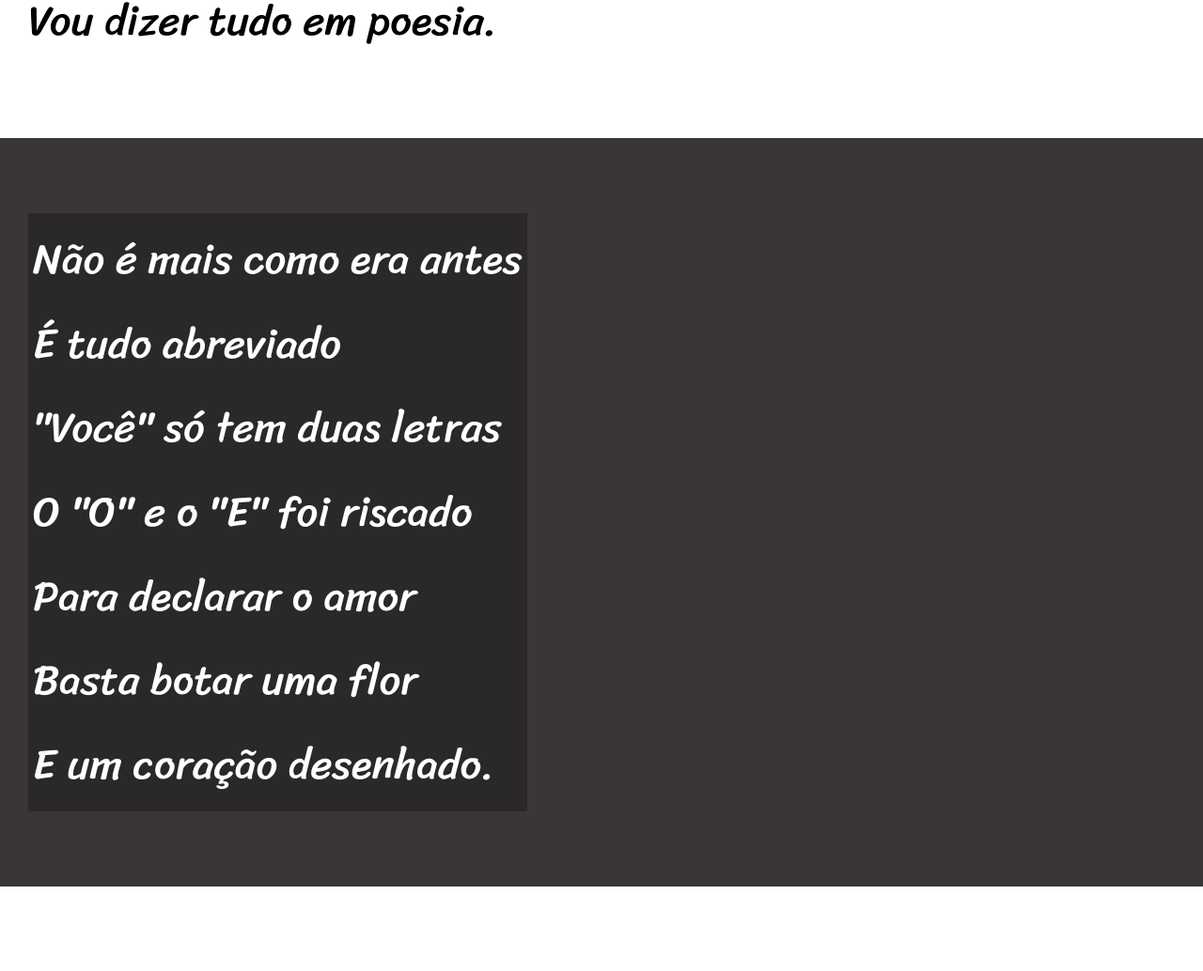
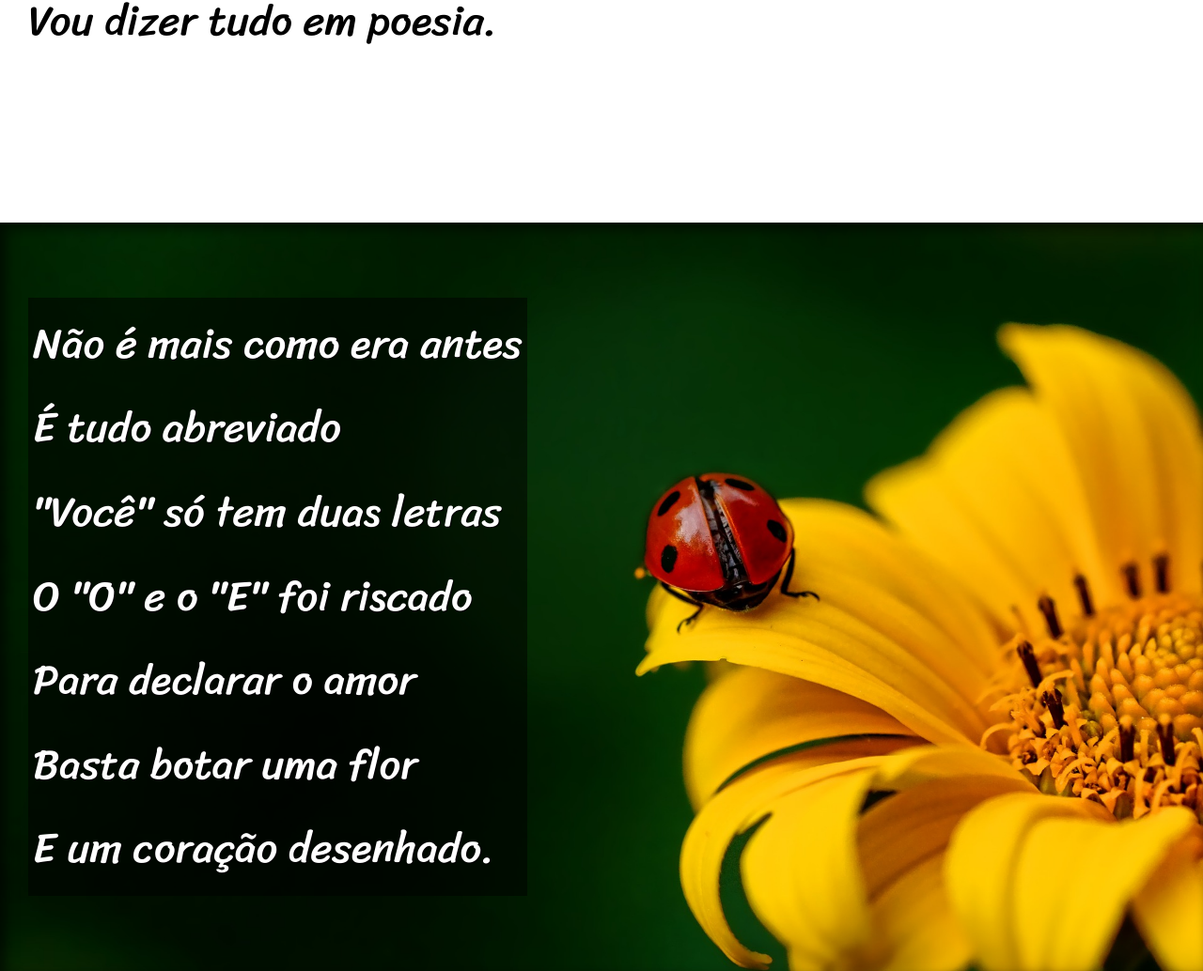
Before and after one commit to paulasilvacomunica/html-css, a plain HTML site: page desafios/d012/index.html in a window 1280 px wide. Shown: the part 900-1934 px from the top of the page at 94% size. Drawn offline with Linux system fonts and the light colour scheme.

Commit message:
finalização do cordel

```diff
--- a/desafios/d012/estilo/style.css
+++ b/desafios/d012/estilo/style.css
@@ -58,6 +58,10 @@ section {
     font-size: 3.5vw;
 }
 
+section > p {
+    padding-bottom: 2em;
+}
+
 section.normal {
     background-color: white;
     color: black;
@@ -66,12 +70,25 @@ section.normal {
 section.imagem {
     background-color: rgb(58, 54, 54);
     color: white;
+    box-shadow: inset 6px 6px 13px 0px rgba(0, 0, 0, 0.637);
+    background-size: cover;
+    background-attachment: fixed;
 }
 
 section.imagem > p {
     display: inline-block;
     padding: 5px;
-    background-color: rgba(0, 0, 0, 0.26);
+    background-color: rgba(0, 0, 0, 0.514);
+    text-shadow: 1px 1px 0px black;
+}
+
+section#img01 {
+    background-image: url('../imagens/background001.jpg');
+    background-position: right center;
+}
+
+section#img02 {
+    background-image: url('../imagens/background002.jpg');
 }
 
 footer {
--- a/desafios/d012/index.html
+++ b/desafios/d012/index.html
@@ -24,7 +24,7 @@
         </p>
     </section>
 
-    <section class="imagem">
+    <section class="imagem" id="img01">
         <p>
             Não é mais como era antes <br>
             É tudo abreviado <br>
@@ -58,7 +58,7 @@
         </p>
     </section>
 
-    <section class="imagem">
+    <section class="imagem" id="img02">
         <p>
             Tenho saudade das cartas <br>
             Escritas com a própria mão <br>
```
